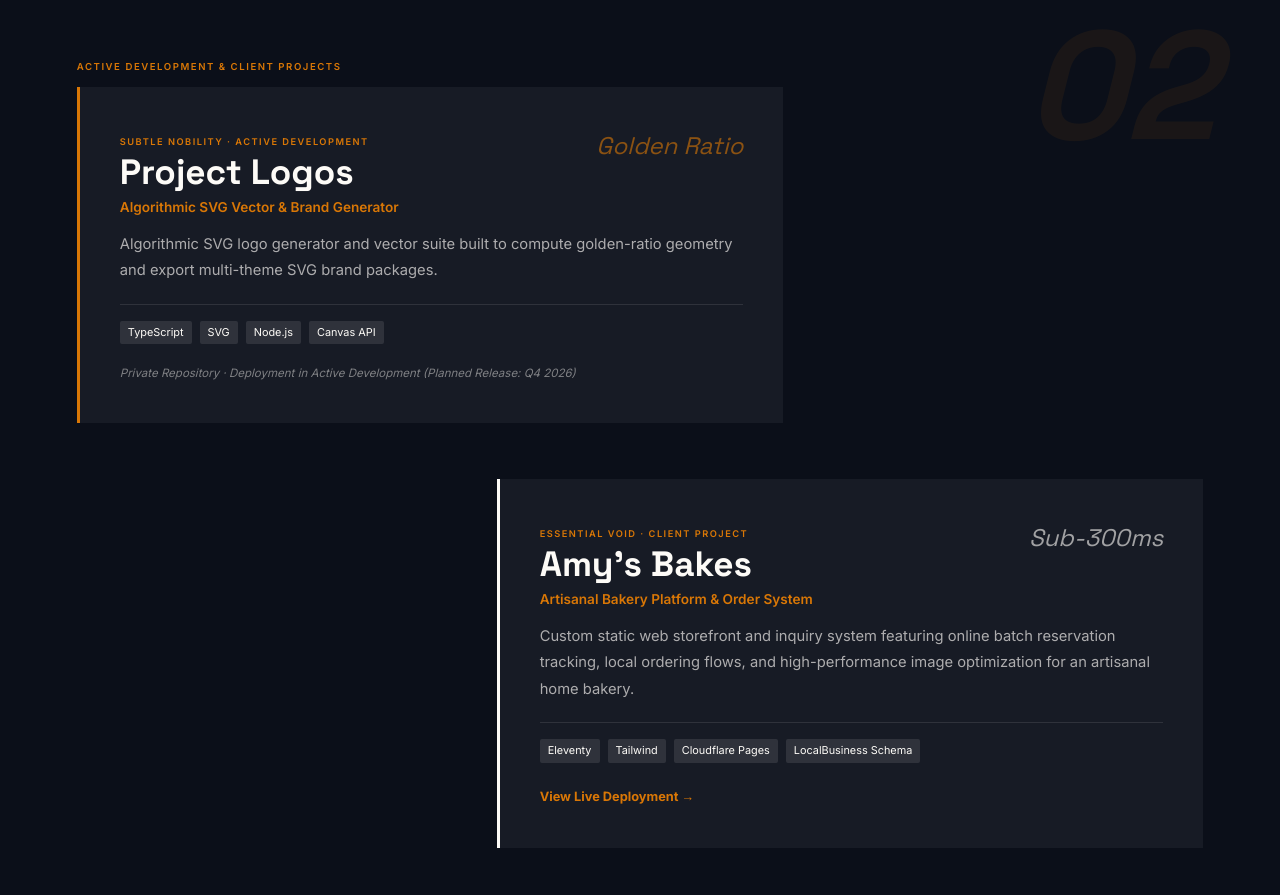
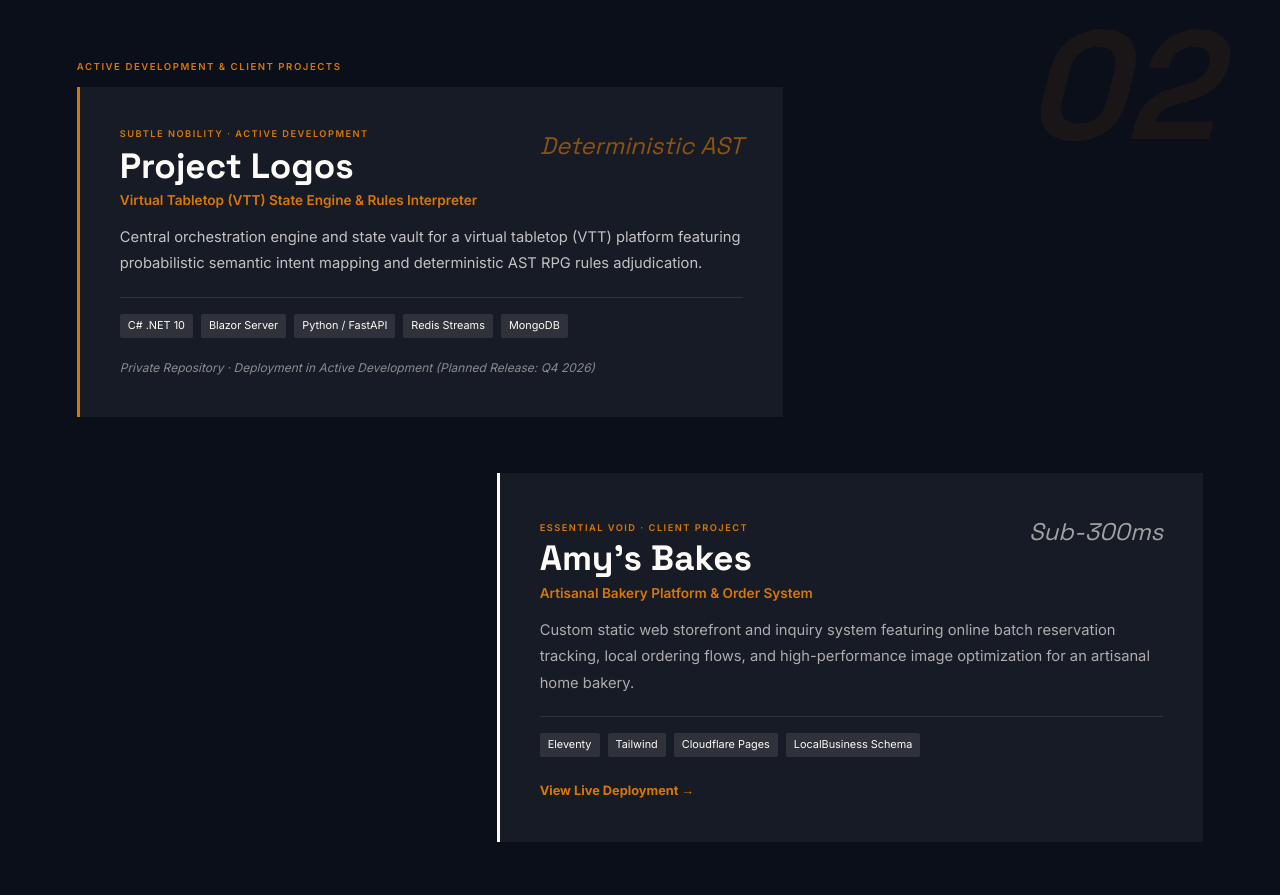
Before and after one commit to higherkey/eight-one-five-design, an Eleventy site: page portfolio.html in a window 1280 px wide. Shown: the part 2080-2975 px from the top of the page. Built offline with nearby package versions, Linux system fonts and the light colour scheme; Eleventy itself is replaced by a stand-in of ours; files that its build step writes are made by us from their sources.

Commit message:
feat: Update Project Logos portfolio card from local repo README
Inspect local project-logos README and update portfolio card and app.js data with VTT state engine description, AST rules interpreter details, and tech stack.

```diff
--- a/portfolio.html
+++ b/portfolio.html
@@ -111,20 +111,21 @@ permalink: /portfolio.html
           <div class="hor-stagger__item" style="background:rgba(253,251,247,0.05); padding:2.5rem; border-left:3px solid var(--amber);">
             <div style="display:flex; justify-content:space-between; align-items:flex-start; flex-wrap:wrap; gap:1rem;">
               <div>
-                <span class="hor-tag" style="font-size:0.58rem; margin-bottom:0.25rem; block">SUBTLE NOBILITY &middot; ACTIVE DEVELOPMENT</span>
+                <span class="hor-tag" style="font-size:0.58rem; margin-bottom:0.25rem; display:block;">SUBTLE NOBILITY &middot; ACTIVE DEVELOPMENT</span>
                 <h3 class="hor-head" style="color:var(--cream); margin-bottom:0.25rem;">Project Logos</h3>
-                <p style="font-size:0.85rem; font-weight:600; color:var(--amber); margin-bottom:0.75rem;">Algorithmic SVG Vector &amp; Brand Generator</p>
+                <p style="font-size:0.85rem; font-weight:600; color:var(--amber); margin-bottom:0.75rem;">Virtual Tabletop (VTT) State Engine &amp; Rules Interpreter</p>
               </div>
-              <span style="font-family:var(--serif); font-size:1.5rem; font-style:italic; color:var(--amber); opacity:0.6;">Golden Ratio</span>
+              <span style="font-family:var(--serif); font-size:1.5rem; font-style:italic; color:var(--amber); opacity:0.6;">Deterministic AST</span>
             </div>
-            <p class="hor-text" style="color:rgba(253,251,247,0.65);">Algorithmic SVG logo generator and vector suite built to compute golden-ratio geometry and export multi-theme SVG brand packages.</p>
+            <p class="hor-text" style="color:rgba(253,251,247,0.75);">Central orchestration engine and state vault for a virtual tabletop (VTT) platform featuring probabilistic semantic intent mapping and deterministic AST RPG rules adjudication.</p>
             <div style="display:flex; flex-wrap:wrap; gap:0.5rem; margin-top:1.25rem; padding-top:1rem; border-top:1px solid rgba(253,251,247,0.1);">
-              <span style="font-size:0.68rem; font-family:var(--sans); background:rgba(253,251,247,0.1); padding:0.2rem 0.5rem; border-radius:2px; color:var(--cream);">TypeScript</span>
-              <span style="font-size:0.68rem; font-family:var(--sans); background:rgba(253,251,247,0.1); padding:0.2rem 0.5rem; border-radius:2px; color:var(--cream);">SVG</span>
-              <span style="font-size:0.68rem; font-family:var(--sans); background:rgba(253,251,247,0.1); padding:0.2rem 0.5rem; border-radius:2px; color:var(--cream);">Node.js</span>
-              <span style="font-size:0.68rem; font-family:var(--sans); background:rgba(253,251,247,0.1); padding:0.2rem 0.5rem; border-radius:2px; color:var(--cream);">Canvas API</span>
+              <span style="font-size:0.68rem; font-family:var(--sans); background:rgba(253,251,247,0.1); padding:0.2rem 0.5rem; border-radius:2px; color:var(--cream);">C# .NET 10</span>
+              <span style="font-size:0.68rem; font-family:var(--sans); background:rgba(253,251,247,0.1); padding:0.2rem 0.5rem; border-radius:2px; color:var(--cream);">Blazor Server</span>
+              <span style="font-size:0.68rem; font-family:var(--sans); background:rgba(253,251,247,0.1); padding:0.2rem 0.5rem; border-radius:2px; color:var(--cream);">Python / FastAPI</span>
+              <span style="font-size:0.68rem; font-family:var(--sans); background:rgba(253,251,247,0.1); padding:0.2rem 0.5rem; border-radius:2px; color:var(--cream);">Redis Streams</span>
+              <span style="font-size:0.68rem; font-family:var(--sans); background:rgba(253,251,247,0.1); padding:0.2rem 0.5rem; border-radius:2px; color:var(--cream);">MongoDB</span>
             </div>
-            <div style="margin-top:1.25rem; font-size:0.72rem; color:rgba(253,251,247,0.45); font-style:italic;">
+            <div style="margin-top:1.25rem; font-size:0.75rem; color:rgba(253,251,247,0.5); font-style:italic;">
               Private Repository &middot; Deployment in Active Development (Planned Release: Q4 2026)
             </div>
           </div>
```
Also changed, not shown: app.js (+6 -6 lines), docs/traces/feat-horizon-redesign-and-cleanup.md (+1 -1 lines).
